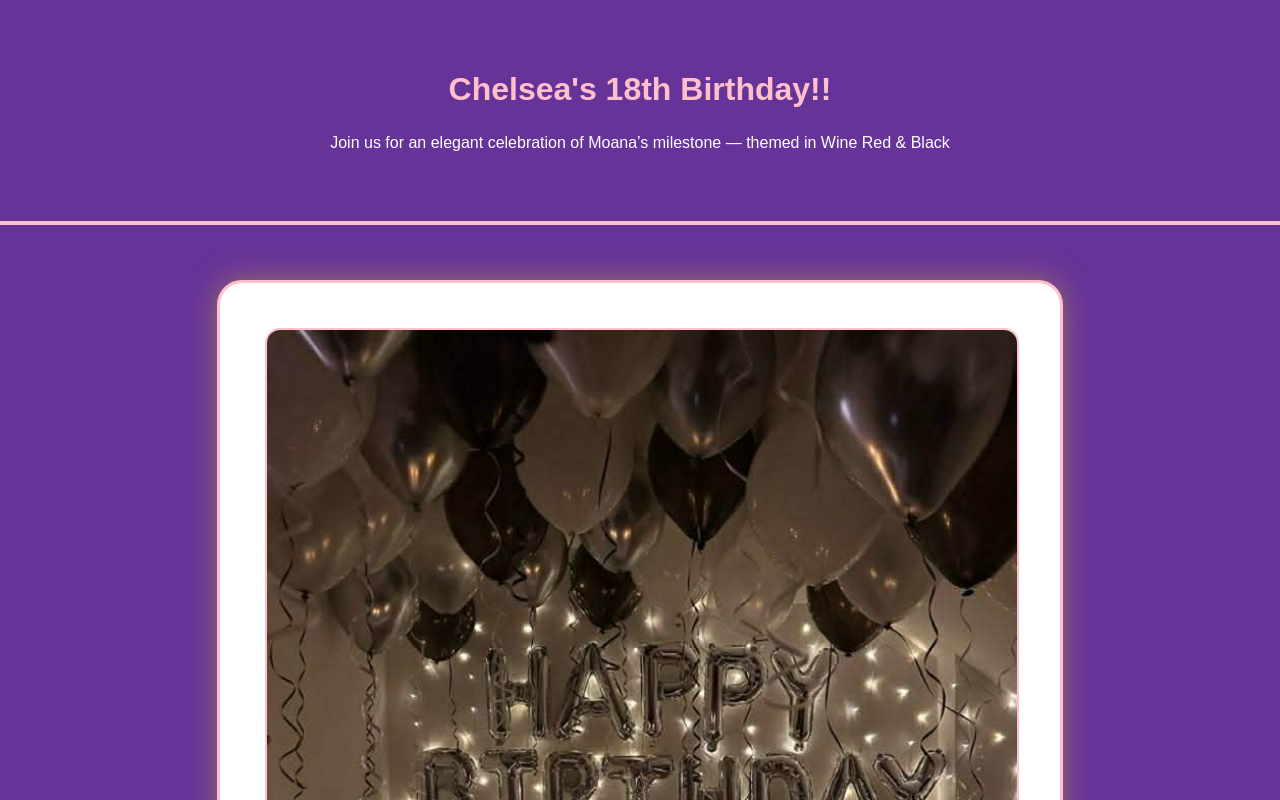
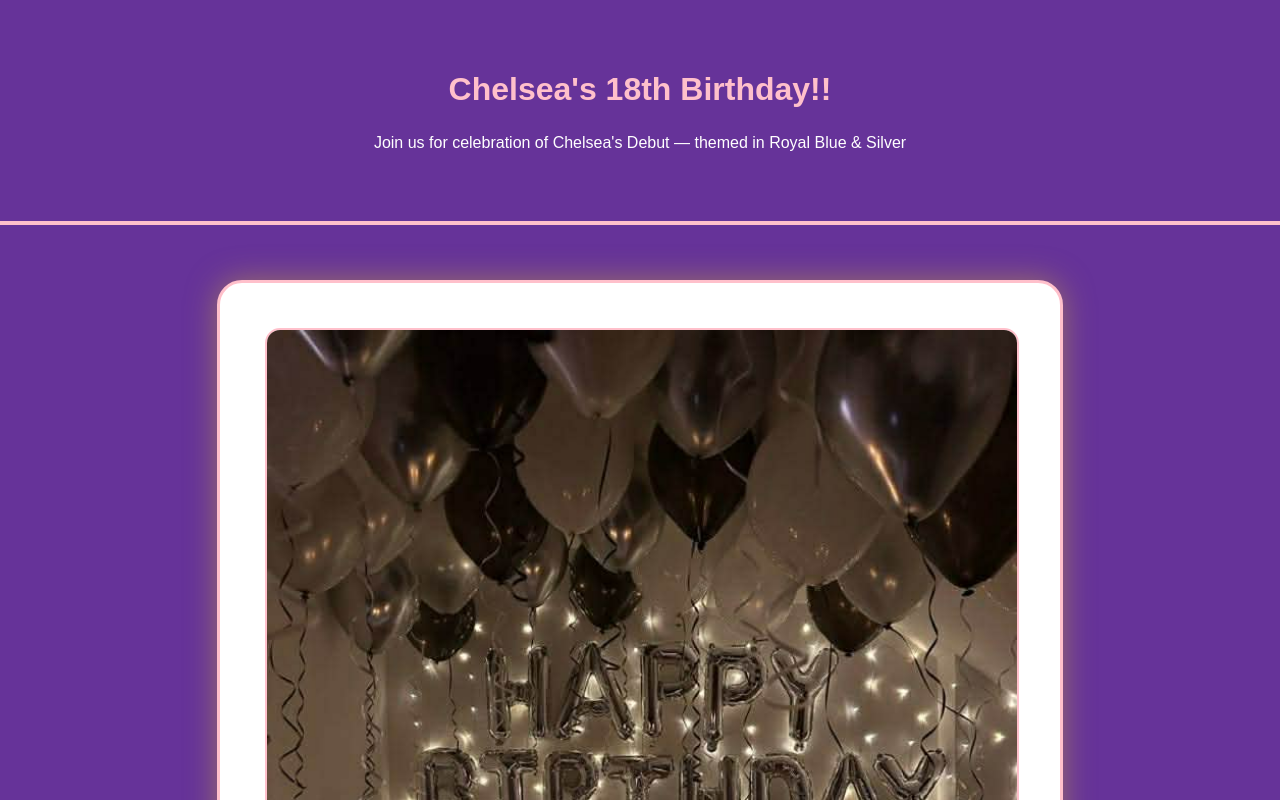
Before and after one commit to chelseatabarnilla877-collab/Birthday-Invitation-, a plain HTML site: page index.html in a window 1280 px wide. Shown: the top 800 px of the page. Drawn offline with Linux system fonts and the light colour scheme.

Commit message:
Update birthday celebration theme and description

```diff
--- a/index.html
+++ b/index.html
@@ -77,7 +77,7 @@
 <body>
   <header>
     <h1> Chelsea's 18th Birthday!!</h1>
-    <p>Join us for an elegant celebration of Moana’s milestone — themed in Wine Red & Black</p>
+    <p>Join us for celebration of Chelsea's Debut — themed in Royal Blue & Silver</p>
   </header>
 
   <main>
```
